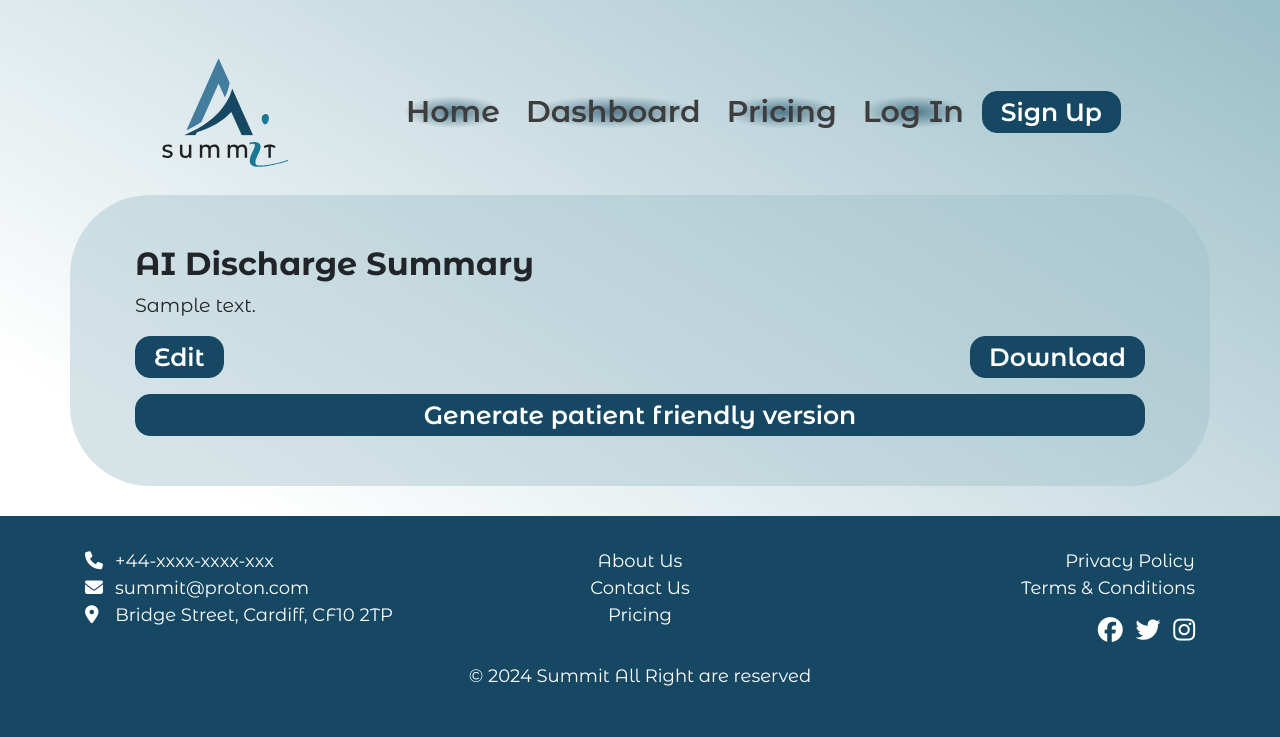
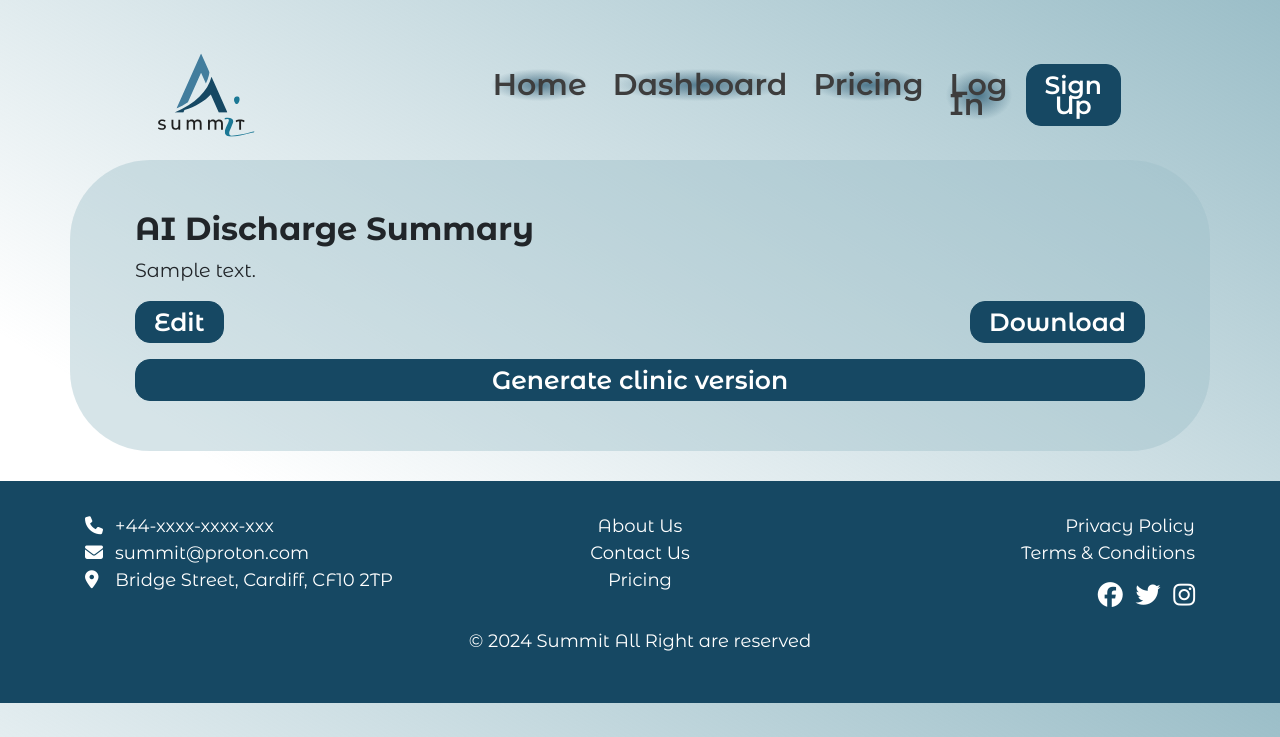
Before and after one commit to ksu-hmi/deanna.AI.discharge.summaries, a Flask app: template templates/edit.html in a window 1280 px wide. Shown: the top 737 px of the page. Run offline with Flask 3, Linux system fonts and the light colour scheme; the template is opened without the code that fills it: values that come from a table or form of the project are taken from there, most other values are stand-ins (such as "Sample title", 1, 10 or a date in 2020); some libraries are stand-ins or nearby versions.

Commit message:
make patient-friendly version work

```diff
--- a/main.py
+++ b/main.py
@@ -13,13 +13,15 @@ from datetime import datetime, timedelta
 app = Flask(__name__)
 ckeditor = CKEditor(app)
 
+
+
 UPLOAD_FOLDER = 'static/asset/'
 app.config['UPLOAD_FOLDER'] = UPLOAD_FOLDER
 app.config['SECRET_KEY']= '33cb3a618421f095b17b657179e7a83a'
 config = pdfkit.configuration(wkhtmltopdf='/usr/local/bin/wkhtmltopdf')
 
 # Set session lifetime to 30 minutes (for example)
-app.permanent_session_lifetime = timedelta(minutes=30)
+app.permanent_session_lifetime = timedelta(minutes=60)
 
 client = OpenAI(
     api_key=os.environ.get("OPENAI_DISCHARGE_API")
@@ -29,14 +31,18 @@ def generate_unique_filename():
     timestamp = datetime.now().strftime("%Y%m%d%H%M%S")
     return f"{timestamp}.pdf"
 
+encoded_images = []
+
 # convert pdf file to a list of images
 def pdf_to_encoded_imgs(pdf_path):
+    global encoded_images
     images = convert_from_path(pdf_path)
 
-    # list to hold base64 encoded images
-    encoded_images = []
+    encoded_images = []  # Clear the list before appending new images
 
     for image in images:
+        images = convert_from_path(pdf_path)
+
         # convert image to bytes
         buffered = BytesIO()
         image.save(buffered, format='JPEG')
@@ -45,8 +51,8 @@ def pdf_to_encoded_imgs(pdf_path):
         img_str = base64.b64encode(buffered.getvalue()).decode()
 
         # append the encoded string to the list
-        encoded_images.append(img_str) # encoded_images contains all the pages of the PDF as Base64 encoded strings
-        print(len(encoded_images))
+        encoded_images.append(img_str)
+
         return encoded_images
 
 def send_request(encoded_images, custom_prompt):
@@ -84,6 +90,7 @@ def send_request(encoded_images, custom_prompt):
 
 @app.route("/", methods=['GET', 'POST'])
 def home():
+    global encoded_images
     if request.method == 'POST':
         if 'pdf' not in request.files:
             flash('No file part')
@@ -96,18 +103,34 @@ def home():
             filename = generate_unique_filename()
             file.save(os.path.join(app.config['UPLOAD_FOLDER'], filename))
             encoded_images = pdf_to_encoded_imgs(f'static/asset/{filename}')
-            content = send_request(encoded_images, clinical_prompt)
-            content = content.replace('\n', '<br>')
-            content = markdown.markdown(content)
-            session['content'] = content
-            return redirect(url_for('get_summary'))
+            return redirect(url_for('get_clinic'))
     return render_template('index.html')
 
+@app.route("/clinic", methods=['GET', 'POST'])
+def get_clinic():
+    global encoded_images
+    content = send_request(encoded_images, clinical_prompt)
+    content = content.replace('\n', '<br>')
+    content = markdown.markdown(content)
+    session['content'] = content
+    session['is_clinic'] = True
+    return redirect(url_for('get_summary'))
+
+@app.route('/patient-friendly', methods=['GET', 'POST'])
+def get_patient_friendly():
+    global encoded_images
+    content = send_request(encoded_images, patient_friendly_prompt)
+    content = content.replace('\n', '<br>')
+    content = markdown.markdown(content)
+    session['content'] = content
+    session['is_clinic'] = False
+    return redirect(url_for('get_summary'))
 
 @app.route("/summary", methods=['GET', 'POST'])
 def get_summary():
     content = session.get('content', None)
-    return render_template('edit.html', content=content, is_edit=False)
+    is_clinic = session.get('is_clinic', None)
+    return render_template('edit.html', content=content, is_edit=False, is_clinic=is_clinic)
 
 
 @app.route("/edit", methods=['GET', 'POST'])
@@ -116,14 +139,16 @@ def edit():
     form = EditForm(
         body = content
     )
-    print("Form submitted:", request.method)
-    print("Form valid:", form.validate_on_submit())
     if form.validate_on_submit():
         content = form.body.data
         session['content'] = content
         flash("You've updated the discharge summary")
         return redirect(url_for('get_summary'))
     return render_template('edit.html', is_edit=True, form=form, content=content)
+
+
+
+
 
 @app.route('/download', methods=['GET'])
 def download_pdf():
--- a/static/style.css
+++ b/static/style.css
@@ -8,7 +8,7 @@ nav {
 }
 
 .logo {
- width: 15%;
+ width: 35%;
 }
 
 .nav-item {
--- a/templates/edit.html
+++ b/templates/edit.html
@@ -13,12 +13,12 @@
 <body class="edit-page">
 
     <nav class="navbar navbar-expand-lg">
-      <img src="/static/images/summit.svg" alt="brand logo" class="img-fluid logo">
-        <div class="container">
-            <ul class="navbar-nav ml-auto">
-              <li class="nav-item">
-                <a class="nav-link" href="{{url_for('home')}}">Home</a>
-              </li>
+        <a href="{{ url_for('home') }}"><img src="/static/images/summit.svg" alt="brand logo" class="img-fluid logo"></a>
+          <div class="container">
+              <ul class="navbar-nav ml-auto">
+                <li class="nav-item">
+                    <a class="nav-link" href="{{ url_for('home') }}">Home</a>
+                </li>
                 <li class="nav-item">
                     <a class="nav-link" href="#">Dashboard</a>
                 </li>
@@ -76,7 +76,12 @@
                 </div>
                 <div class="row mt-3">
                     <div class="col text-center">
-                        <a class="btn btn-primary">Generate patient friendly version</a>
+                        {% if is_clinic %}
+                            <a class="btn btn-primary" href="{{ url_for('get_patient_friendly') }}">Generate patient friendly version</a>
+                        {% else %}
+                            <a class="btn btn-primary" href="{{ url_for('get_summary') }}">Generate clinic version</a>
+                        {% endif %}
+
                     </div>
                 </div>
             {% endif %}
--- a/templates/index.html
+++ b/templates/index.html
@@ -23,11 +23,11 @@
 <body>
   <section class="first-section">
     <nav class="navbar navbar-expand-lg">
-      <img src="/static/images/summit.svg" alt="brand logo" class="img-fluid logo">
+      <a href="{{ url_for('home') }}"><img src="/static/images/summit.svg" alt="brand logo" class="img-fluid logo"></a>
         <div class="container">
             <ul class="navbar-nav ml-auto">
               <li class="nav-item">
-                <a class="nav-link" href="#">Home</a>
+                <a class="nav-link" href="{{ url_for('home') }}">Home</a>
               </li>
                 <li class="nav-item">
                     <a class="nav-link" href="#">Dashboard</a>
```
Also changed, not shown: 15 other files.
